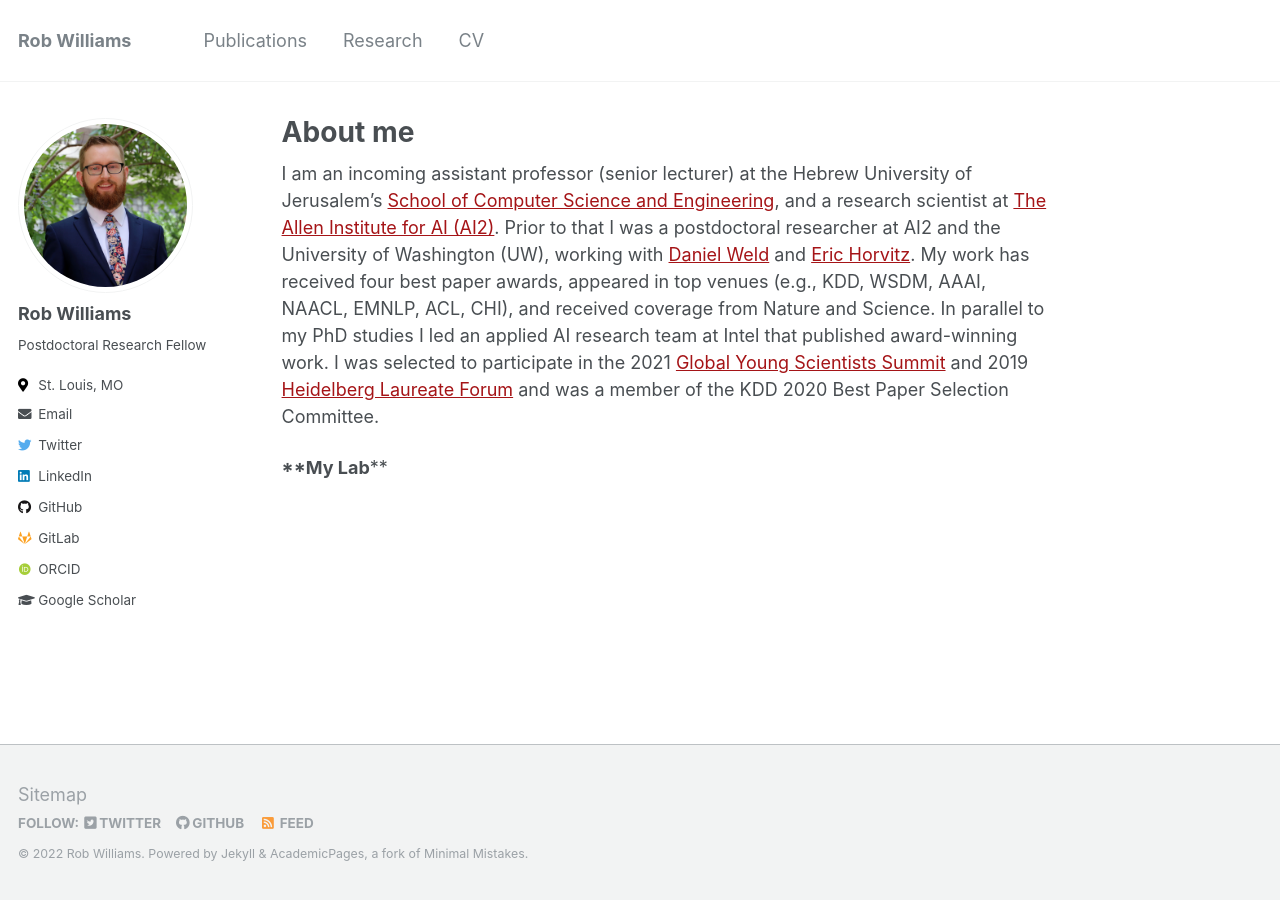
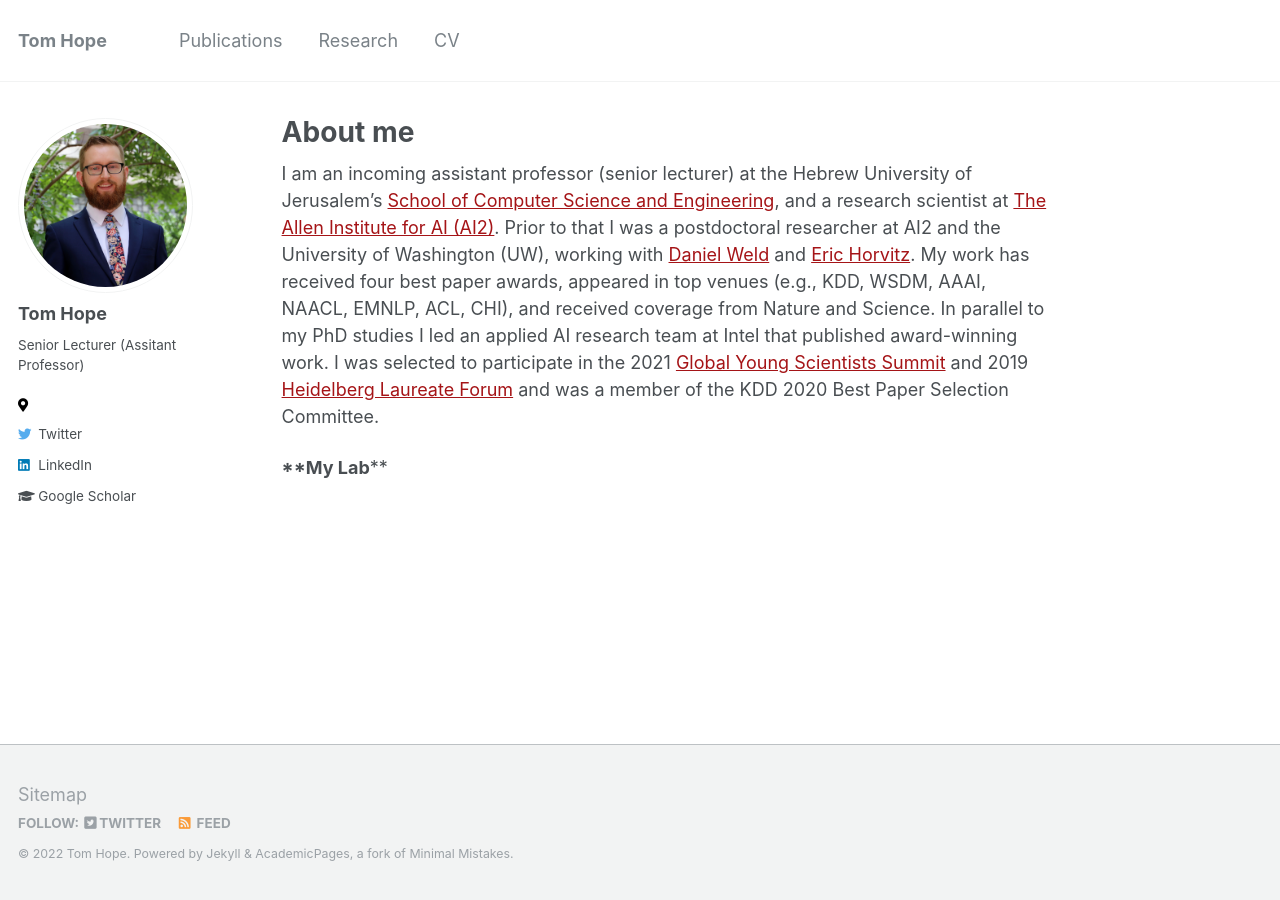
Before and after one commit to tomhoper/tomhoper.github.io, a Jekyll site: the page built from _pages/about.md, in a window 1280 px wide. Built offline with Jekyll 4.4.1, drawn with Linux system fonts in a browser that asks for light colours; some web fonts are replaced.

Commit message:
Update _config.yml

```diff
--- a/_config.yml
+++ b/_config.yml
@@ -7,13 +7,13 @@
 
 # Site Settings
 locale                   : "en-US"
-title                    : "Rob Williams"
+title                    : "Tom Hope"
 title_separator          : "-"
-name                     : &name "Rob Williams"
-description              : &description "Postdoc in Political Science"
-url                      : https://jayrobwilliams.com # the base hostname & protocol for your site e.g. "https://mmistakes.github.io"
+name                     : &name "Tom Hope"
+description              : &description ""
+url                      : https://tomhoper.github.io/tomhope/ # the base hostname & protocol for your site e.g. "https://mmistakes.github.io"
 baseurl                  : "" # the subpath of your site, e.g. "/blog"
-repository               : "jayrobwilliams/jayrobwilliams.github.io"
+repository               : "" #"jayrobwilliams/jayrobwilliams.github.io"
 teaser                   : # filename of teaser fallback teaser image placed in /images/, .e.g. "500x300.png"
 breadcrumbs              : false # true, false (default)
 words_per_minute         : 160
@@ -57,7 +57,7 @@ yandex_site_verification :
 
 # Social Sharing
 twitter:
-  username               : jayrobw
+  username               : Hoper_Tom
 facebook:
   username               :
   app_id                 :
@@ -77,20 +77,20 @@ analytics:
   google:
     tracking_id          :
   goatcounter:
-    code		 : jayrobwilliams
+    code		 : tomhoper
 
 
 # Site Author
 author:
-  name             : "Rob Williams"
+  name             : "Tom Hope"
   avatar           : "profile.png"
-  bio              : "Postdoctoral Research Fellow"
-  location         : "St. Louis, MO"
+  bio              : "Senior Lecturer (Assitant Professor)"
+  location         : ""
   employer         :
   pubmed           :
-  orcid            : "http://orcid.org/0000-0001-9259-3883"
-  googlescholar    : "https://scholar.google.com/citations?user=fiaPSmgAAAAJ"
-  email            : "rob.williams@wustl.edu"
+  #orcid            : "http://orcid.org/0000-0001-9259-3883"
+  googlescholar    : "https://scholar.google.com/citations?hl=en&user=RZbspgIAAAAJ&view_op=list_works&sortby=pubdate"
+  #email            : "rob.williams@wustl.edu"
   researchgate     :  # example: "https://www.researchgate.net/profile/yourprofile"
   uri              :
   bitbucket        :
@@ -99,20 +99,20 @@ author:
   flickr           :
   facebook         :
   foursquare       :
-  github           : "jayrobwilliams"
-  gitlab           : "jayrobwilliams"
+  #github           : "jayrobwilliams"
+  #gitlab           : "jayrobwilliams"
   google_plus      :
   keybase          :
   instagram        :
   impactstory      : #"https://profiles.impactstory.org/u/xxxx-xxxx-xxxx-xxxx"
   lastfm           :
-  linkedin         : "jayrobwilliams"
+  linkedin         : "tom-hope-1433a228"
   pinterest        :
   soundcloud       :
   stackoverflow    : # http://stackoverflow.com/users/123456/username
   steam            :
   tumblr           :
-  twitter          : "jayrobw"
+  twitter          : "Hoper_Tom"
   vine             :
   weibo            :
   xing             :
```
